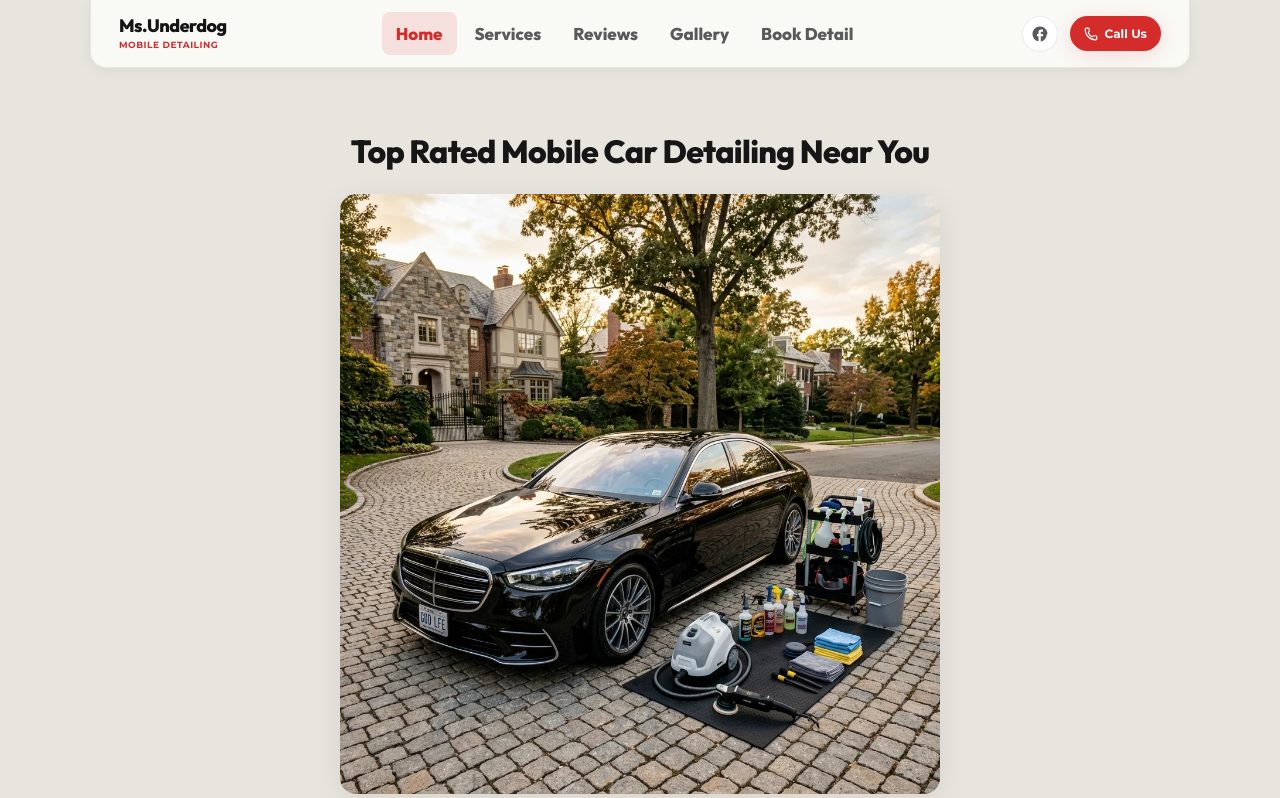
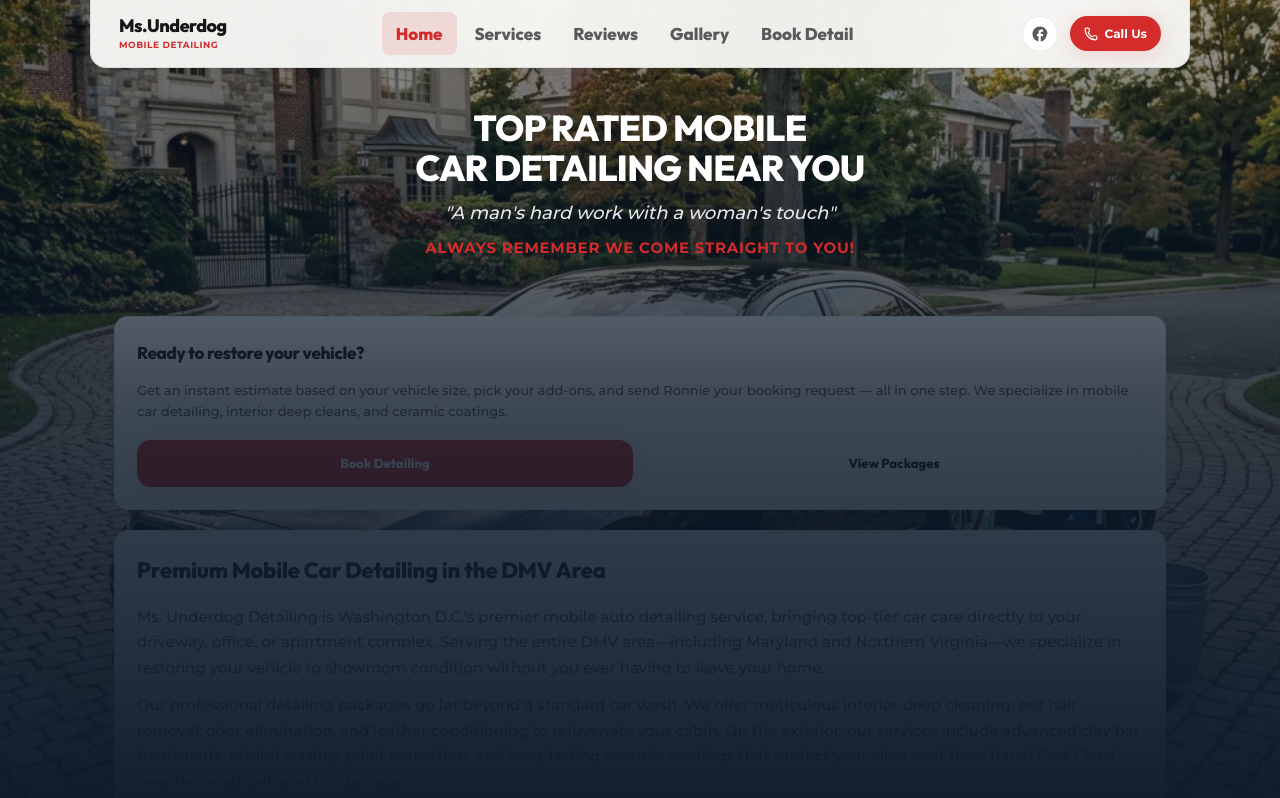
Before and after one commit to DZYDYNMX/ms-underdog-detailing, a Next.js app: page / in a window 1280 px wide. Shown: the top 798 px of the page. Built offline with nearby package versions, Linux system fonts and the light colour scheme.

Commit message:
Updated hero image layout and reordered hours

```diff
--- a/src/components/HomeSection.tsx
+++ b/src/components/HomeSection.tsx
@@ -27,46 +27,44 @@ export const HomeSection: React.FC = () => {
       initial="hidden"
       animate="visible"
     >
-      {/* Brand Hero Welcome */}
+      {/* Brand Hero Welcome - Full Bleed Overlay */}
       <motion.div
         variants={itemVariants}
-        style={{
-          textAlign: 'center',
-          padding: '20px 0 10px 0',
-          display: 'flex',
-          flexDirection: 'column',
-          alignItems: 'center',
-          gap: '12px'
-        }}
+        className="hero-container"
       >
-        <h1 style={{ margin: '4px 0', fontSize: '32px', fontWeight: 900, color: 'var(--text-primary)' }}>
-          Top Rated Mobile Car Detailing Near You
+        <img
+          src="/hero.webp"
+          alt="Freshly detailed luxury sedan"
+          style={{ position: 'absolute', inset: 0, width: '100%', height: '100%', objectFit: 'cover', zIndex: 0 }}
+          fetchPriority="high"
+          loading="eager"
+        />
+        <div style={{ position: 'absolute', inset: 0, background: 'linear-gradient(to bottom, rgba(13,27,42,0.4) 0%, rgba(13,27,42,0.8) 50%, rgba(13,27,42,0.98) 100%)', zIndex: 1 }} />
+
+        <div style={{ position: 'relative', zIndex: 2, width: '100%', textAlign: 'center', padding: '0 20px 32px 20px' }}>
+          <h1 style={{ fontSize: '36px', fontWeight: 800, color: '#ffffff', margin: '0 0 12px 0', lineHeight: 1.1, textTransform: 'uppercase' }}>
+            Top Rated Mobile<br />Car Detailing Near You
           </h1>
-
-        <div style={{ width: '100%', maxWidth: '600px', borderRadius: '16px', overflow: 'hidden', margin: '8px 0', boxShadow: 'var(--shadow-premium)' }}>
-          <img src="/hero.webp" alt="Freshly detailed luxury sedan" style={{ width: '100%', height: 'auto', display: 'block', objectFit: 'cover' }} />
-        </div>
-
           <p style={{
             fontStyle: 'italic',
-          color: 'var(--text-secondary)',
-          fontSize: '14px',
-          margin: 0,
+            color: 'rgba(255,255,255,0.9)',
+            fontSize: '18px',
+            margin: '0 0 8px 0',
             fontWeight: 500
           }}>
             "A man's hard work with a woman's touch"
           </p>
           <p style={{
             color: 'var(--accent-red)',
-          fontSize: '14px',
+            fontSize: '15px',
             fontWeight: 700,
-          marginTop: '2px',
-          display: 'flex',
-          alignItems: 'center',
-          gap: '6px'
+            margin: 0,
+            textTransform: 'uppercase',
+            letterSpacing: '0.05em'
           }}>
             Always remember we come straight to you!
           </p>
+        </div>
       </motion.div>
 
       {/* Main Continuous Vertical Layout */}
@@ -156,19 +154,6 @@ export const HomeSection: React.FC = () => {
         {/* Right Column: Details, Hours & Location */}
         <div style={{ display: 'flex', flexDirection: 'column', gap: '20px' }}>
 
-          {/* Business Hours */}
-          <motion.div variants={itemVariants} className="service-card" style={{ maxWidth: '640px', width: '100%', margin: '0 auto' }}>
-            <div style={{ marginBottom: '14px' }}>
-              <h3 style={{ fontSize: '16px', color: 'var(--text-primary)', margin: 0 }}>Operational Hours</h3>
-            </div>
-            <div style={{ display: 'flex', flexDirection: 'column', gap: '8px' }}>
-              <div style={{ display: 'flex', justifyContent: 'space-between', borderBottom: '1px solid var(--border-color)', paddingBottom: '6px' }}>
-                <span style={{ color: 'var(--text-secondary)', fontWeight: 500, fontSize: '12.5px' }}>Mon - Sun</span>
-                <span style={{ color: 'var(--text-primary)', fontWeight: 600, fontSize: '12.5px' }}>09:00 AM - 03:00 PM</span>
-              </div>
-            </div>
-          </motion.div>
-
           {/* Location Area */}
           <motion.div variants={itemVariants} className="service-card" style={{ padding: '0', overflow: 'hidden' }}>
             <div style={{ padding: '16px 20px 12px 20px' }}>
@@ -188,6 +173,19 @@ export const HomeSection: React.FC = () => {
               <p style={{ color: 'var(--text-secondary)', fontSize: '12.5px', marginBottom: '0', lineHeight: '1.5' }}>
                 Based out of <strong>Avalon at Foxhall (Washington, DC 20016)</strong>. Ronnie provides fully equipped mobile detailing services to driveways and office lots throughout D.C., Arlington, and Bethesda.
               </p>
+            </div>
+          </motion.div>
+
+          {/* Business Hours */}
+          <motion.div variants={itemVariants} className="service-card" style={{ maxWidth: '640px', width: '100%', margin: '0 auto' }}>
+            <div style={{ marginBottom: '14px' }}>
+              <h3 style={{ fontSize: '16px', color: 'var(--text-primary)', margin: 0 }}>Operational Hours</h3>
+            </div>
+            <div style={{ display: 'flex', flexDirection: 'column', gap: '8px' }}>
+              <div style={{ display: 'flex', justifyContent: 'space-between', borderBottom: '1px solid var(--border-color)', paddingBottom: '6px' }}>
+                <span style={{ color: 'var(--text-secondary)', fontWeight: 500, fontSize: '12.5px' }}>Mon - Sun</span>
+                <span style={{ color: 'var(--text-primary)', fontWeight: 600, fontSize: '12.5px' }}>09:00 AM - 03:00 PM</span>
+              </div>
             </div>
           </motion.div>
 
```
Lines whose indentation alone changed are shown as unchanged.
